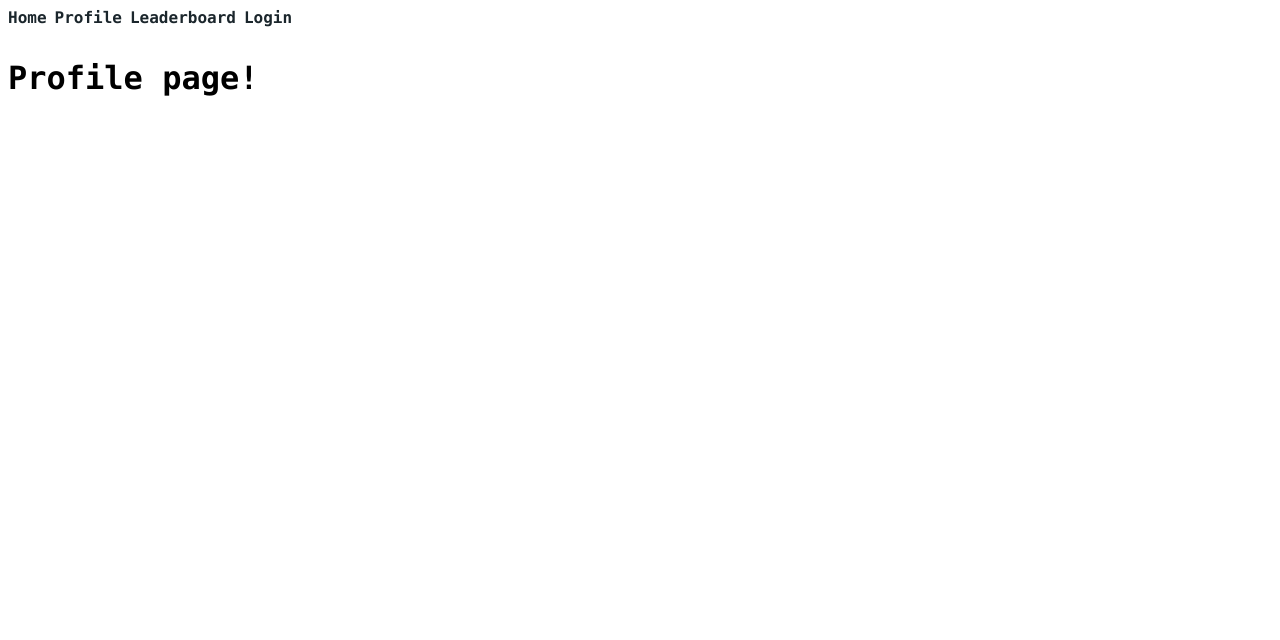
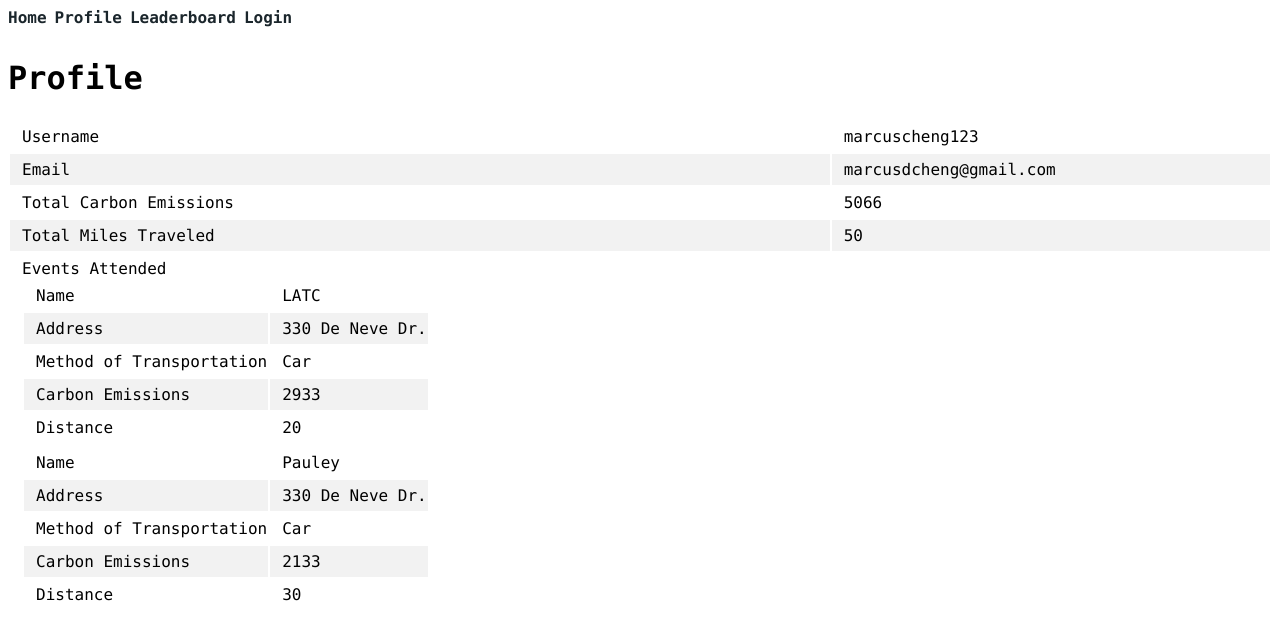
Before and after one commit to KevZ1209/HOTHX-Sportify, a React (Create React App) app in the folder client/: page /profile in a window 1280 px wide. Shown: the top 640 px of the page. Built offline with nearby package versions, Linux system fonts and the light colour scheme.

Commit message:
Profile1
Updated profile page

```diff
--- a/client/src/ProfilePage.js
+++ b/client/src/ProfilePage.js
@@ -1,9 +1,96 @@
 import React from "react";
 
 function ProfilePage() {
+    const user = {
+        username: "marcuscheng123",
+        email: "marcusdcheng@gmail.com",
+        events: [
+            {
+                name: "LATC",
+                address: "330 De Neve Dr.",
+                transportation: "Car",
+                distance: 20,
+                carbonOffset: 2933,
+            },
+            {
+                name: "Pauley",
+                address: "330 De Neve Dr.",
+                transportation: "Car",
+                distance: 30,
+                carbonOffset: 2133,
+            },
+        ]
+    };
+
+    function getTotalEmissions(user) {
+        var total = 0;
+        for(var i = 0; i < user.events.length; i++) {
+            total += user.events[i].carbonOffset;
+        }
+        return total;
+    }
+
+    function getTotalMiles(user) {
+        var total = 0;
+        for(var i = 0; i < user.events.length; i++) {
+            total += user.events[i].distance;
+        }
+        return total;
+    }
+
     return (
     <div>
-        <h1>Profile page!</h1>
+        <h1>Profile</h1>
+        <div>
+        <table id="leaderboard-table">
+            <tbody>
+              <tr>
+                <td>Username</td>
+                <td>{user.username}</td>
+              </tr>
+              <tr>
+                <td>Email</td>
+                <td>{user.email}</td>
+              </tr>
+              <tr>
+                <td>Total Carbon Emissions</td>
+                <td>{getTotalEmissions(user)}</td>
+              </tr>
+              <tr>
+                <td>Total Miles Traveled</td>
+                <td>{getTotalMiles(user)}</td>
+              </tr>
+              <tr>
+                <td>Events Attended
+                {user.events.map((event,index) =>
+                  <table>
+                  <tr>
+                    <td>Name</td>
+                    <td>{event.name}</td>
+                  </tr>
+                  <tr>
+                    <td>Address</td>
+                    <td>{event.address}</td>
+                  </tr>
+                  <tr>
+                    <td>Method of Transportation</td>
+                    <td>{event.transportation}</td>
+                  </tr>
+                  <tr>
+                    <td>Carbon Emissions</td>
+                    <td>{event.carbonOffset}</td>
+                  </tr>
+                  <tr>
+                    <td>Distance</td>
+                    <td>{event.distance}</td>
+                  </tr>
+                </table>
+                )}
+              </td>
+              </tr>
+            </tbody>
+          </table>
+        </div>
     </div>
     );
 }
```
